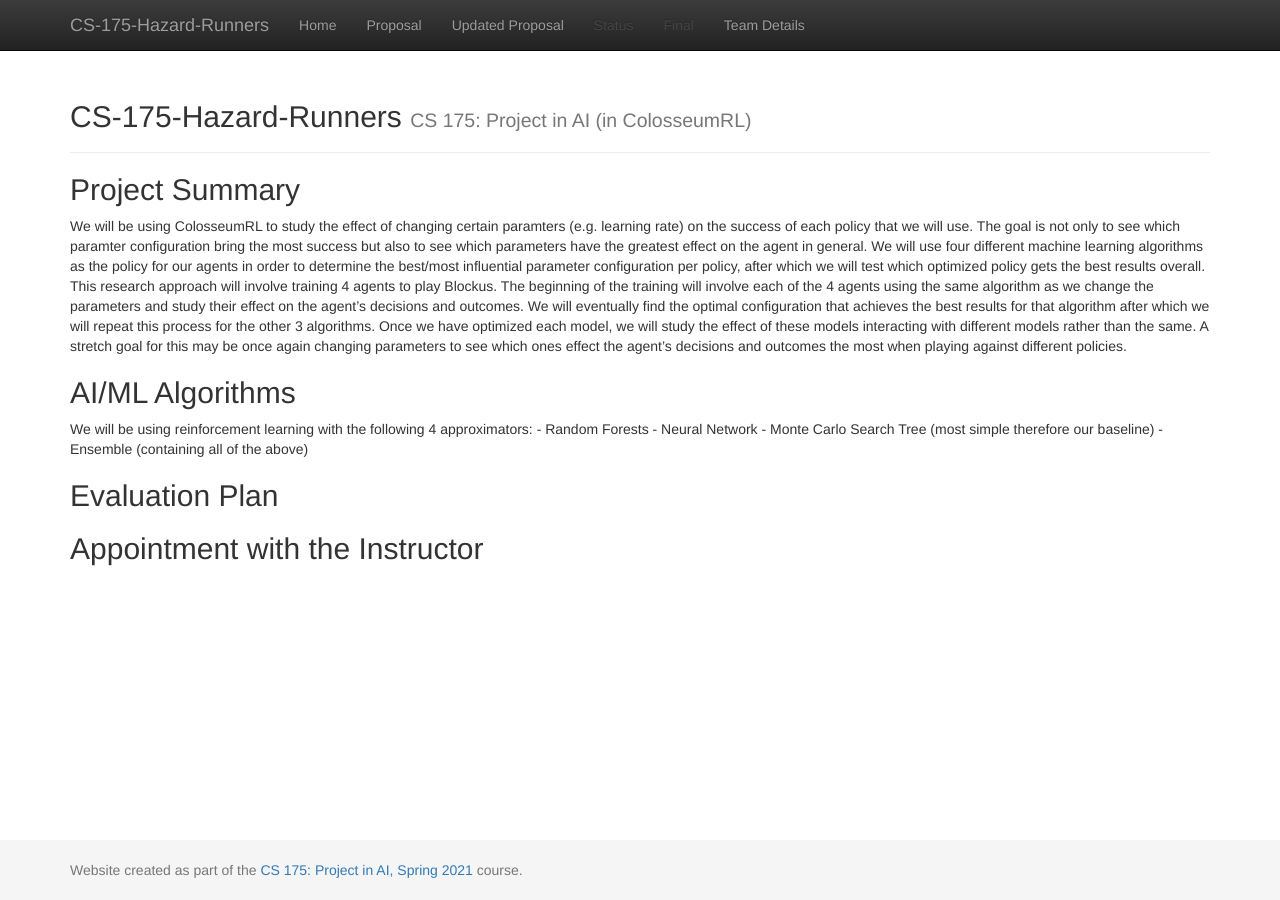
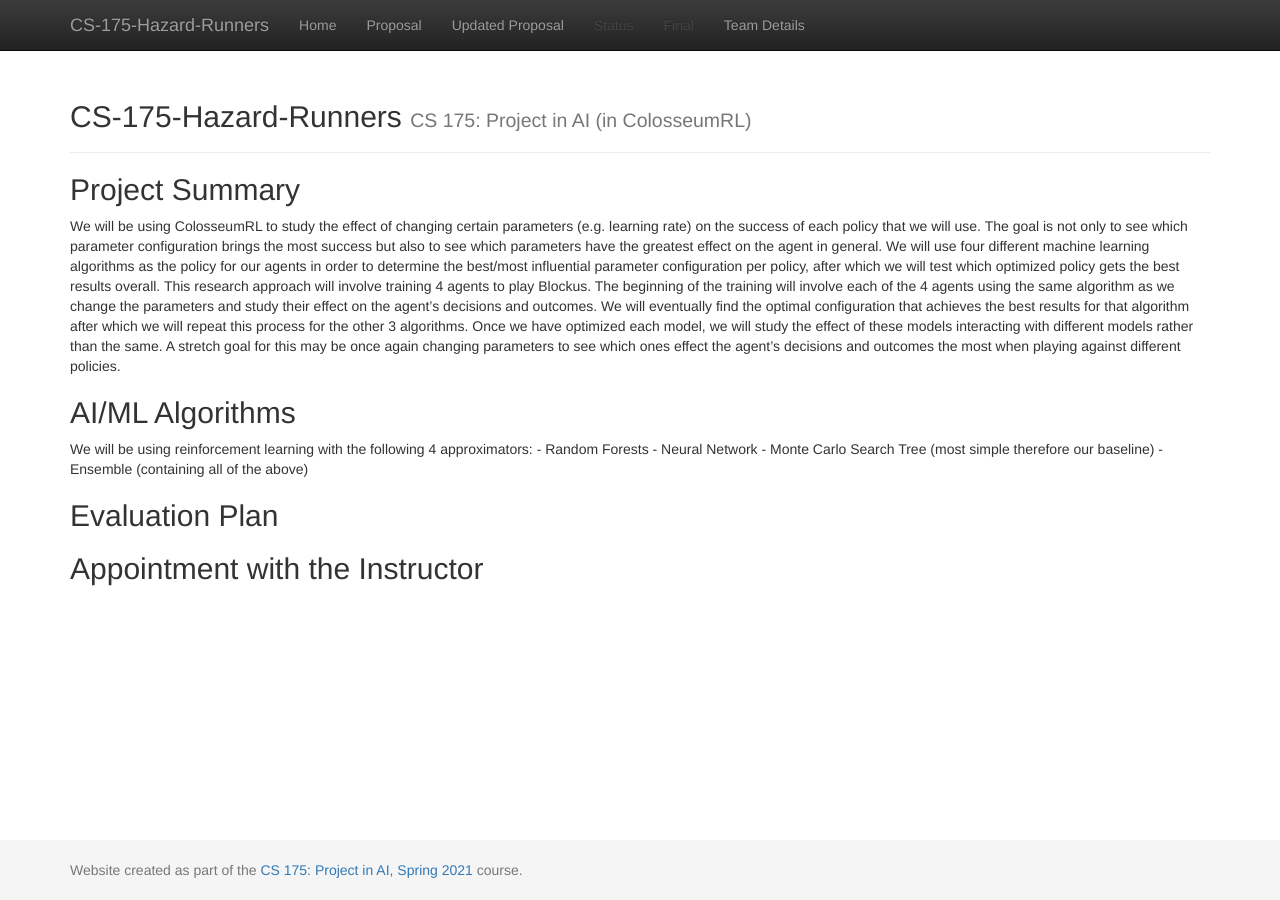
Before and after one commit to anguyen34/Tron-Researchers-CS175, a Jekyll site: the page built from docs/proposalUpdate.md, in a window 1280 px wide. Built offline with Jekyll 4.4.1, drawn with Linux system fonts in a browser that asks for light colours.

Commit message:
Update proposalUpdate.md

```diff
--- a/docs/proposalUpdate.md
+++ b/docs/proposalUpdate.md
@@ -4,7 +4,7 @@
 ---
 
 ## Project Summary
-We will be using ColosseumRL to study the effect of changing certain paramters (e.g. learning rate) on the success of each policy that we will use. The goal is not only to see which paramter configuration bring the most success but also to see which parameters have the greatest effect on the agent in general. We will use four different machine learning algorithms as the policy for our agents in order to determine the best/most influential parameter configuration per policy, after which we will test which optimized policy gets the best results overall. This research approach will involve training 4 agents to play Blockus. The beginning of the training will involve each of the 4 agents using the same algorithm as we change the parameters and study their effect on the agent's decisions and outcomes. We will eventually find the optimal configuration that achieves the best results for that algorithm after which we will repeat this process for the other 3 algorithms. Once we have optimized each model, we will study the effect of these models interacting with different models rather than the same. A stretch goal for this may be once again changing parameters to see which ones effect the agent's decisions and outcomes the most when playing against different policies.
+We will be using ColosseumRL to study the effect of changing certain parameters (e.g. learning rate) on the success of each policy that we will use. The goal is not only to see which parameter configuration brings the most success but also to see which parameters have the greatest effect on the agent in general. We will use four different machine learning algorithms as the policy for our agents in order to determine the best/most influential parameter configuration per policy, after which we will test which optimized policy gets the best results overall. This research approach will involve training 4 agents to play Blockus. The beginning of the training will involve each of the 4 agents using the same algorithm as we change the parameters and study their effect on the agent's decisions and outcomes. We will eventually find the optimal configuration that achieves the best results for that algorithm after which we will repeat this process for the other 3 algorithms. Once we have optimized each model, we will study the effect of these models interacting with different models rather than the same. A stretch goal for this may be once again changing parameters to see which ones effect the agent's decisions and outcomes the most when playing against different policies.
 
 
 ## AI/ML Algorithms
```
